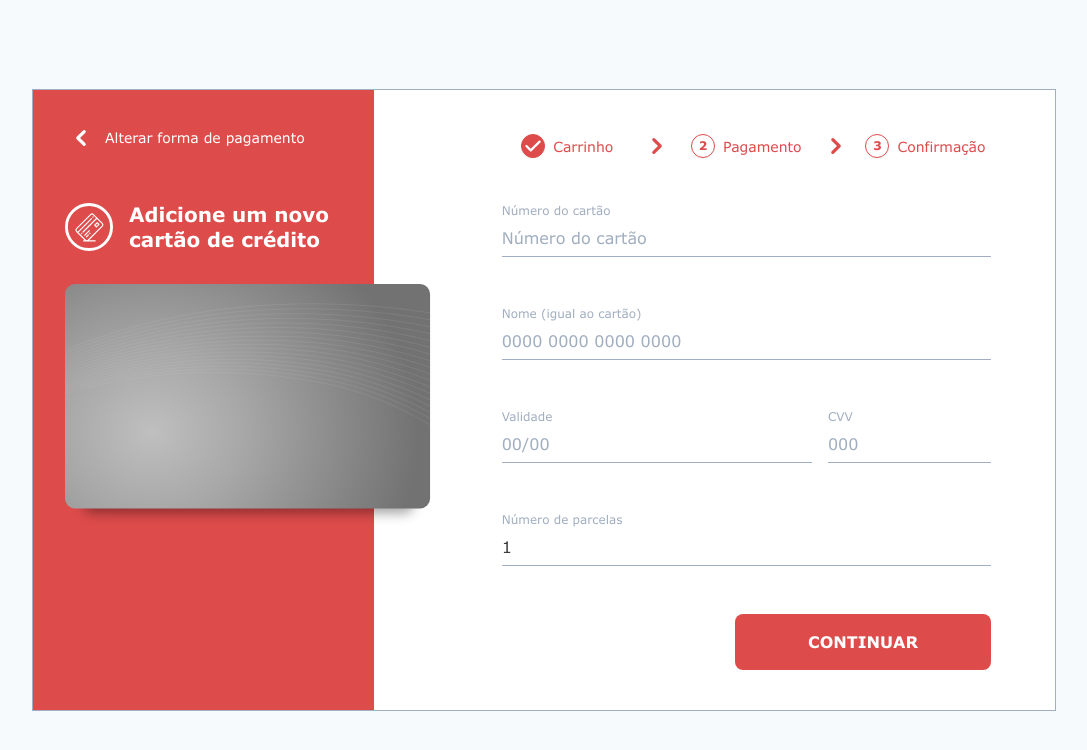
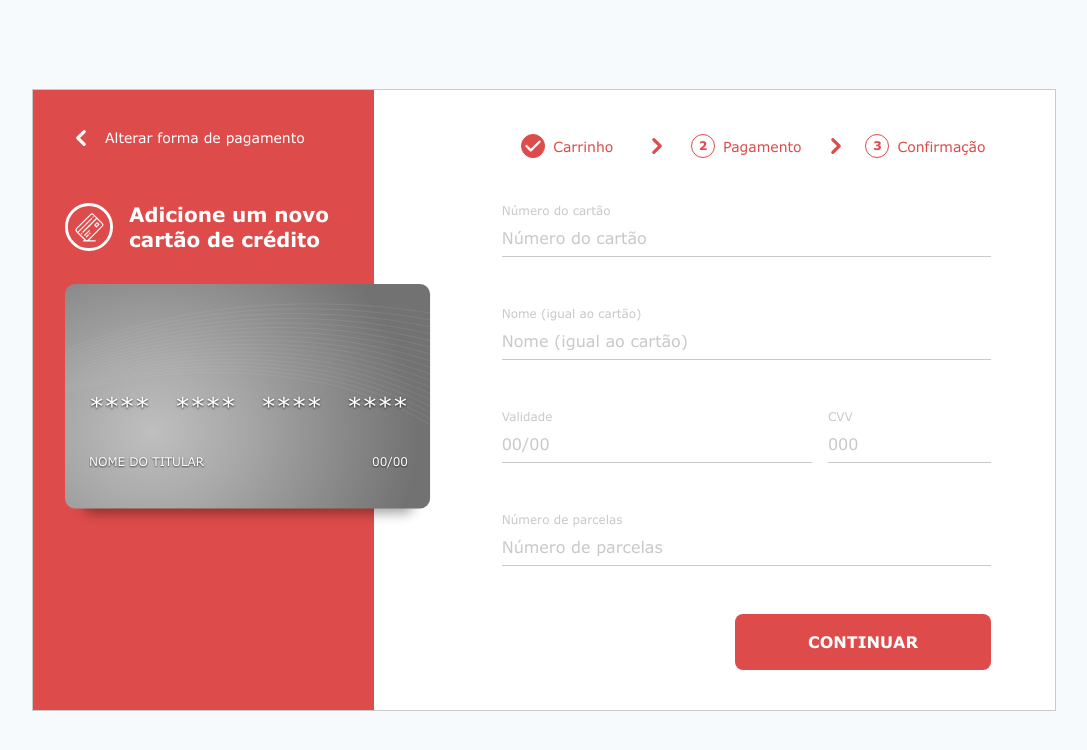
Before and after one commit to gustavomonjardim/checkout-form, a React (Create React App) app: page / in a window 1280 px wide. Shown: the top 750 px of the page, without its empty margins (96-1183 px from the left). Built offline with nearby package versions, Linux system fonts and the light colour scheme; the HTML template or start-up script is replaced by a standard one.

Commit message:
feat: configura card para exibir texto digitado

```diff
--- a/src/App.js
+++ b/src/App.js
@@ -11,7 +11,7 @@ function App() {
     fullName: '',
     expirationDate: '',
     cvv: '',
-    installments: 1,
+    installments: '',
   });
 
   const submitPaymentData = (data) => {
--- a/src/components/CheckoutForm/checkoutForm.js
+++ b/src/components/CheckoutForm/checkoutForm.js
@@ -10,6 +10,7 @@ import Step, { StepSeparator } from '../Step';
 import TextInput from '../TextInput';
 
 const CheckoutHeader = () => {
+  const { values } = useForm();
   return (
     <>
       <div className="hidden md:flex md:flex-row md:items-center md:pb-12">
@@ -37,8 +38,14 @@ const CheckoutHeader = () => {
         </h2>
       </div>
 
-      <div className="mx-auto md:mx-0 md:-mr-24 lg:-mr-32">
-        <CreditCard flipped={false} />
+      <div className="w-full flex items-center justify-center md:block md:mx-0 md:-mr-24 lg:-mr-32">
+        <CreditCard
+          flipped={false}
+          name={values.fullName}
+          cardNumber={values.cardNumber}
+          expirationDate={values.expirationDate}
+          cvv={values.cvv}
+        />
       </div>
     </>
   );
@@ -73,7 +80,7 @@ export const PaymentForm = () => {
       <div className="pt-6 md:pt-8">
         <TextInput
           id="fullName"
-          placeholder="0000 0000 0000 0000"
+          placeholder="Nome (igual ao cartão)"
           label="Nome (igual ao cartão)"
           value={values.fullName}
           onChange={handleChange('fullName')}
--- a/src/components/CreditCard/creditCard.js
+++ b/src/components/CreditCard/creditCard.js
@@ -7,24 +7,98 @@ import CreditCardFrontSide from '../../assets/svg/CreditCardFrontSide';
 
 import './styles.css';
 
-const CreditCard = ({ flipped }) => {
-  const cardClasses = classNames('card', { 'is-flipped': flipped });
+export const FrontText = ({ children }) => {
   return (
-    <div className="scene">
-      <div className={cardClasses}>
-        <div className="card-back">
-          <CreditCardBackSide />
+    <p className="text-xs text-white uppercase leading-none tracking-normal text-shadow lg:text-md">
+      {children}
+    </p>
+  );
+};
+
+const getCardNumberBlock = (block) => {
+  return `${block}${'*'.repeat(4 - block.length)}`;
+};
+
+export const CreditCardFront = ({ name, cardNumber, expirationDate }) => {
+  const cardNumberArray = cardNumber.split(' ');
+  console.log(cardNumberArray);
+  return (
+    <div className="w-full h-full">
+      <CreditCardFrontSide />
+      <div className="card-content inset-0 flex flex-col justify-end items-center p-4 lg:p-6">
+        <div className="w-full flex flex-row justify-between">
+          <span className="text-white text-lg lg:text-2xl uppercase text-shadow ">
+            {cardNumberArray[0] ? getCardNumberBlock(cardNumberArray[0]) : '****'}
+          </span>
+          <span className="text-white text-lg lg:text-2xl uppercase text-shadow ">
+            {cardNumberArray[1] ? getCardNumberBlock(cardNumberArray[1]) : '****'}
+          </span>
+          <span className="text-white text-lg lg:text-2xl uppercase text-shadow ">
+            {cardNumberArray[2] ? getCardNumberBlock(cardNumberArray[2]) : '****'}
+          </span>
+          <span className="text-white text-lg lg:text-2xl uppercase text-shadow ">
+            {cardNumberArray[3] ? getCardNumberBlock(cardNumberArray[3]) : '****'}
+          </span>
         </div>
-        <div className="card-front">
-          <CreditCardFrontSide />
+
+        <div className="w-full flex flex-row justify-between items-center overflow-hidden mb-1 mt-8 md:mb-3 lg:mb-4">
+          <FrontText>{name.length > 0 ? name : 'Nome do Titular'}</FrontText>
+          <div className="ml-3">
+            <FrontText>{expirationDate.length > 0 ? expirationDate : '00/00'}</FrontText>
+          </div>
         </div>
       </div>
     </div>
   );
 };
 
+export const CreditCardBack = ({ cvv }) => {
+  return (
+    <div className="w-full h-full">
+      <CreditCardBackSide />
+      <span className="card-content top-1/2 left-1/2 text-dark text-xs md:text-sm lg:text-md leading-none">
+        {cvv ? cvv : '***'}
+      </span>
+    </div>
+  );
+};
+
+const CreditCard = ({ flipped, name, cardNumber, expirationDate, cvv }) => {
+  const cardClasses = classNames('card', { 'is-flipped': flipped });
+  return (
+    <div className="scene">
+      <div className={cardClasses}>
+        <div className="card-back">
+          <CreditCardBack cvv={cvv} />
+        </div>
+        <div className="card-front">
+          <CreditCardFront name={name} cardNumber={cardNumber} expirationDate={expirationDate} />
+        </div>
+      </div>
+    </div>
+  );
+};
+
+FrontText.propTypes = {
+  children: propTypes.string.isRequired,
+};
+
+CreditCardFront.propTypes = {
+  name: propTypes.string,
+  cardNumber: propTypes.string,
+  expirationDate: propTypes.string,
+};
+
+CreditCardBack.propTypes = {
+  cvv: propTypes.string,
+};
+
 CreditCard.propTypes = {
   flipped: propTypes.bool.isRequired,
+  name: propTypes.string,
+  cardNumber: propTypes.string,
+  expirationDate: propTypes.string,
+  cvv: propTypes.string,
 };
 
 export default CreditCard;
--- a/src/components/CreditCard/styles.css
+++ b/src/components/CreditCard/styles.css
@@ -1,7 +1,25 @@
+
+
 .scene {
-  max-width: 367px;
-  height: 224px;
+  width: 280px;
+  height: 172px;
   perspective: 1000px;
+}
+
+@media (min-width: 900px) {
+  .scene {
+    width: 322px;
+    height: 197px;
+  }
+}
+
+
+@media (min-width: 1024px) {
+  .scene {
+    width: 367px;
+    height: 224px;
+
+  }
 }
 
 .card {
@@ -25,6 +43,7 @@
   width: 100%;
   height: 100%;
   backface-visibility: hidden;
+  transform-style: preserve-3d;
 }
 
 .card-back {
@@ -35,13 +54,7 @@
   text-shadow: 0px 1px 2px #000000B3;
 }
 
-
-.card-number {
-  text-align: justify;
+.card-content {
+  position: absolute;
+  backface-visibility: hidden;
 }
-
-.card-number:after {
-  content: "";
-  display: inline-block;
-  width: 100%;
-}
--- a/tailwind.config.js
+++ b/tailwind.config.js
@@ -7,6 +7,7 @@ module.exports = {
       colors: {
         primary: '#DE4B4B',
         dark: '#3C3C3C',
+        'gray-500': '#C9C9C9',
       },
       width: {
         '68': '17rem',
@@ -16,6 +17,9 @@ module.exports = {
         '100': '25rem',
         '120': '30rem',
       },
+      inset: {
+        '1/2': '50%',
+      },
     },
   },
   variants: {},
```
